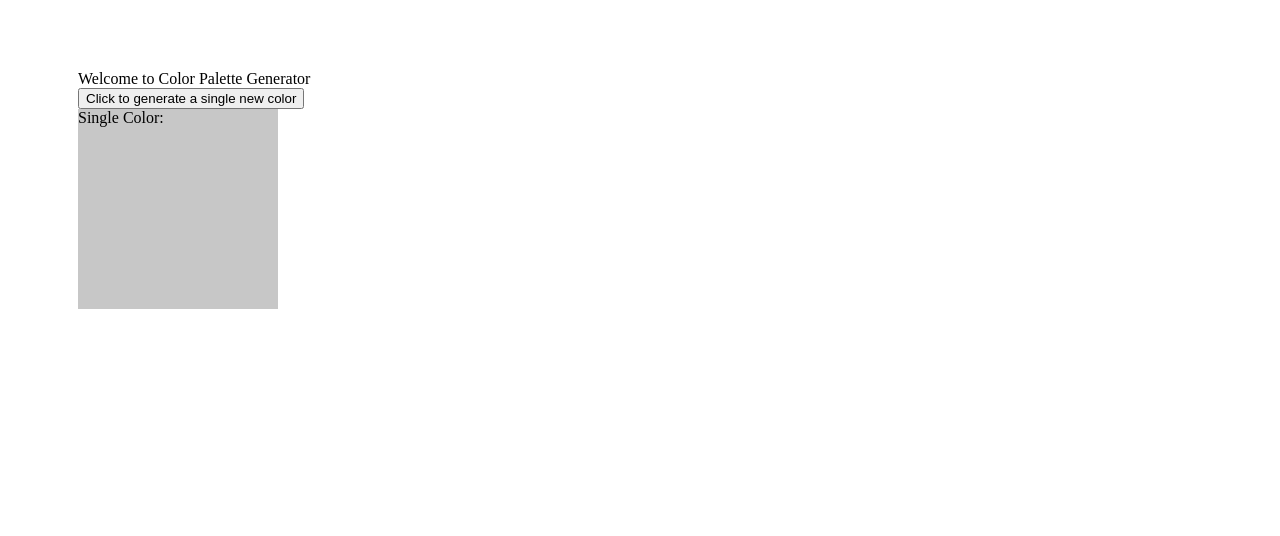
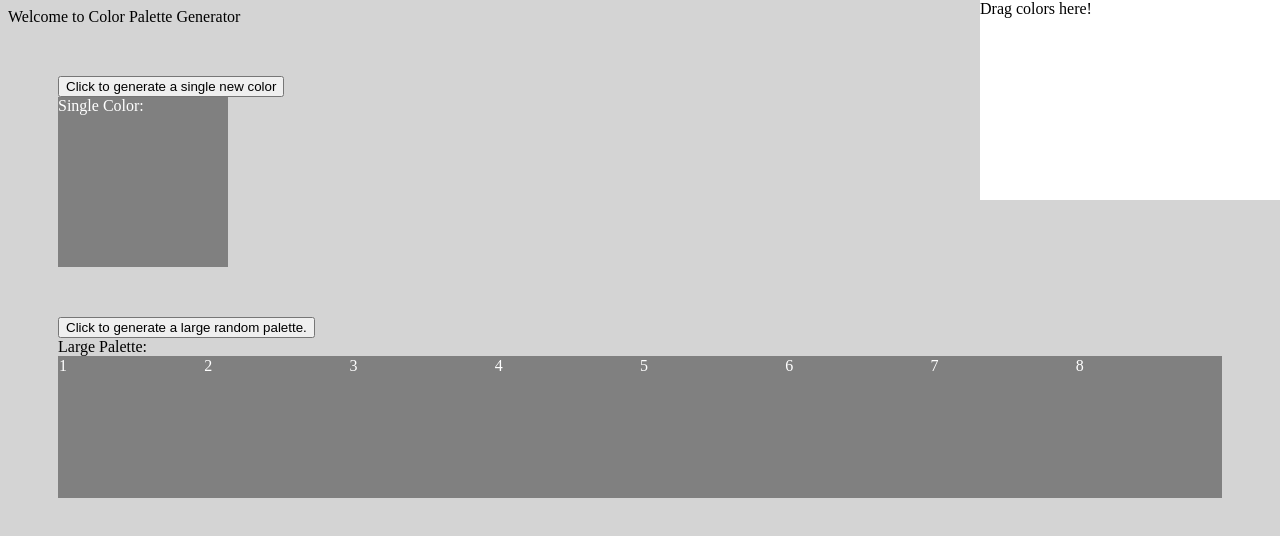
Before and after one commit to carolineguzylak/Color-Palette-Generator, a website: page index.html in a window 1280 px wide. Drawn offline with nearby package versions, Linux system fonts and the light colour scheme.

Commit message:
Single color and Large Palette Generator and functioning properly.

```diff
--- a/index.html
+++ b/index.html
@@ -11,14 +11,31 @@
 
     <body>
 
-        <div id="container">
+        <div id="welcome">Welcome to Color Palette Generator</div>
 
-            <div id="welcome">Welcome to Color Palette Generator</div>
 
+        <div id="palette"><div id="paletteHeader">Drag colors here!</div></div>
+
+        <div id="singleColorContainer">
             <button id="singleColorButton">Click to generate a single new color</button>
+            <div class="color" id="singleColorBox">Single Color:</div>
+        </div>
 
-            <div id="singleColorBox">Single Color:</div>
-
+        <div id="largePaletteContainer">
+            <button id="largePaletteButton">
+                Click to generate a large random palette.
+            </button>
+            <div>Large Palette:</div>
+            <div id="largePaletteBox">
+                <div class="LPcolor" id="LPcolor1">1</div>
+                <div class="LPcolor" id="LPcolor2">2</div>
+                <div class="LPcolor" id="LPcolor3">3</div>
+                <div class="LPcolor" id="LPcolor4">4</div>
+                <div class="LPcolor" id="LPcolor5">5</div>
+                <div class="LPcolor" id="LPcolor6">6</div>
+                <div class="LPcolor" id="LPcolor7">7</div>
+                <div class="LPcolor" id="LPcolor8">8</div>
+            </div>
         </div>
 
 
--- a/jquery.js
+++ b/jquery.js
@@ -8,6 +8,28 @@ function randomColor(){
     return color;
 };
 
+// $("#singleColorBox").draggable();
+
+// $("#palette").droppable({
+//     drop: function(event, ui){
+//       $(this).css("background-color","#21dd85");
+//       $(this).find("p").remove();
+//       $("<li></li>").text(ui.draggable.text()).appendTo(this);
+//     },
+//     accept: ".color"
+//   }
+
 $("#singleColorButton").click(function(){
     $("#singleColorBox").css("background-color", randomColor());
 });
+
+$("#largePaletteButton").click(function(){
+    $("#LPcolor1").css("background-color", randomColor());
+    $("#LPcolor2").css("background-color", randomColor());
+    $("#LPcolor3").css("background-color", randomColor());
+    $("#LPcolor4").css("background-color", randomColor());
+    $("#LPcolor5").css("background-color", randomColor());
+    $("#LPcolor6").css("background-color", randomColor());
+    $("#LPcolor7").css("background-color", randomColor());
+    $("#LPcolor8").css("background-color", randomColor());
+});
--- a/sass/styling.scss
+++ b/sass/styling.scss
@@ -1,12 +1,53 @@
 
+*{
+    box-sizing: border-box;
+}
 
-#container{
+html{
+    height: 100%;
+    background: rgb(212, 212, 212);
+    // background: radial-gradient(circle, #fff, #ccc);
+    // background: -webkit-radial-gradient(circle, #fff, #ccc);
+    // background: -o-radial-gradient(circle, #fff, #ccc);
+    // background: -moz-radial-gradient(circle, #fff, #ccc);
+}
 
-    margin:70px;
+#palette{
+    position:fixed;
+    right:0;
+    top:0;
+    height:200px;
+    width:300px;
+    background-color:white;
+}
+
+#singleColorContainer{
+
+    margin:50px;
 
     #singleColorBox{
-        background-color:rgb(199, 199, 199);
-        height:200px;
-        width:200px;
+        color:white;
+        background-color:grey;
+        height:170px;
+        width:170px;
     }
 }
+
+#largePaletteContainer{
+
+    margin:50px;
+
+    #largePaletteBox{
+        display:flex;
+        flex-wrap:wrap;
+        border: 1px solid grey;
+    }
+
+    .LPcolor{
+        color:white;
+        background-color:grey;
+        flex:1;
+        min-height:140px;
+        // min-width:90px;
+    }
+}
```
Also changed, not shown: css/styling.css.
